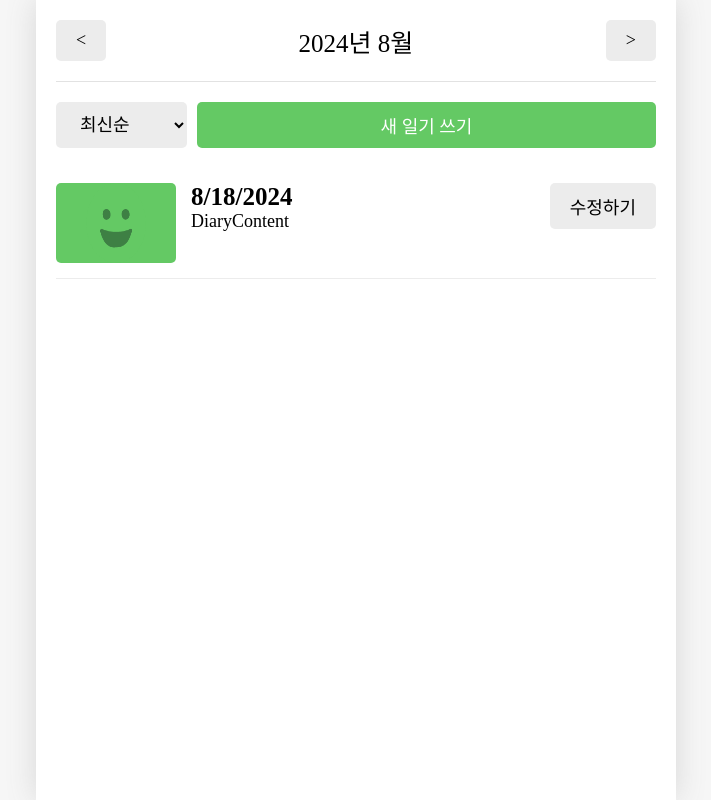
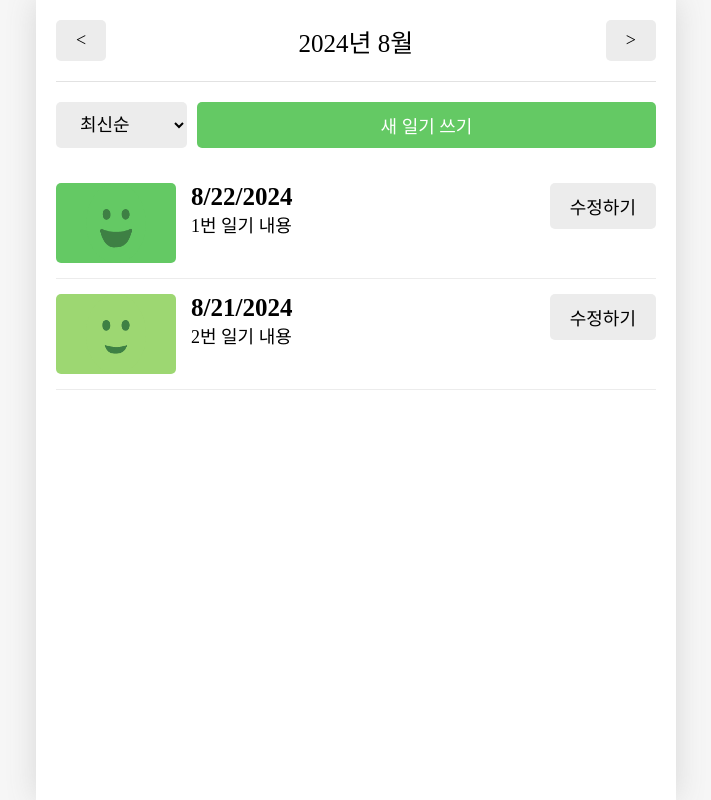
Before and after one commit to sik2Boii/emotion-diary-app, a React (Vite) app in the folder frontend/: page / in a window 1280 px wide. Shown: the whole page, without its empty margins (284-995 px from the left). Built offline with nearby package versions, Linux system fonts and the light colour scheme; a web font is replaced by a local one.

Commit message:
Home 페이지 기능 구현

```diff
--- a/frontend/src/App.jsx
+++ b/frontend/src/App.jsx
@@ -7,18 +7,25 @@ import Home from "./pages/Home";
 import New from "./pages/New";
 import Notfound from "./pages/Notfound";
 
+// 임시 데이터
 const mockData = [
   {
     id: 1,
-    created: new Date().getTime(),
+    createdDate: new Date("2024-08-22").getTime(),
     emotionId: 1,
     content: "1번 일기 내용",
   },
   {
     id: 2,
-    created: new Date().getTime(),
+    createdDate: new Date("2024-08-21").getTime(),
     emotionId: 2,
     content: "2번 일기 내용",
+  },
+  {
+    id: 3,
+    createdDate: new Date("2024-07-07").getTime(),
+    emotionId: 3,
+    content: "3번 일기 내용",
   },
 ];
 
@@ -35,8 +42,8 @@ function reducer(state, action) {
   }
 }
 
-const DiaryStateContext = createContext();
-const DiaryDispatchContext = createContext();
+export const DiaryStateContext = createContext();
+export const DiaryDispatchContext = createContext();
 
 function App() {
   const [data, dispatch] = useReducer(reducer, mockData);
--- a/frontend/src/components/DiaryItem.jsx
+++ b/frontend/src/components/DiaryItem.jsx
@@ -1,21 +1,27 @@
+import { useNavigate } from "react-router-dom";
 import { getEmotionImage } from "../util/get-emotion-image";
 import Button from "./Button";
 import "./DiaryItem.css";
 
-const DiaryItem = () => {
-  const emotionId = 1;
+const DiaryItem = ({ id, emotionId, createdDate, content }) => {
+  const nav = useNavigate();
 
   return (
     <div className="DiaryItem">
-      <div className={`img_section img_section_${emotionId}`}>
+      <div
+        onClick={() => nav(`/diary/${id}`)}
+        className={`img_section img_section_${emotionId}`}
+      >
         <img src={getEmotionImage(emotionId)} />
       </div>
       <div className="info_section">
-        <div className="created_date">{new Date().toLocaleDateString()}</div>
-        <div className="content">DiaryContent</div>
+        <div className="created_date">
+          {new Date(createdDate).toLocaleDateString()}
+        </div>
+        <div className="content">{content}</div>
       </div>
       <div className="button_section">
-        <Button text={"수정하기"} />
+        <Button onClick={() => nav(`/edit/${id}`)} text={"수정하기"} />
       </div>
     </div>
   );
--- a/frontend/src/components/DiaryList.jsx
+++ b/frontend/src/components/DiaryList.jsx
@@ -1,19 +1,48 @@
+import { useNavigate } from "react-router-dom";
 import Button from "./Button";
 import DiaryItem from "./DiaryItem";
 import "./DiaryList.css";
+import { useState } from "react";
 
-const DiaryList = () => {
+const DiaryList = ({ data }) => {
+  const nav = useNavigate();
+  const [sortType, setSortType] = useState("latest");
+
+  // 정렬 타입이 변경될 때 호출되는 함수
+  const onChangeSortType = (e) => {
+    setSortType(e.target.value);
+  };
+
+  // 정렬된 데이터를 반환하는 함수
+  const getSortedDate = () => {
+    return data.toSorted((a, b) => {
+      if (sortType === "oldest") {
+        return Number(a.createdDate) - Number(b.createdDate);
+      } else {
+        return Number(b.createdDate) - Number(a.createdDate);
+      }
+    });
+  };
+
+  const sortedData = getSortedDate();
+
   return (
     <div className="DiaryList">
       <div className="menu_bar">
-        <select>
+        <select onChange={onChangeSortType}>
           <option value={"latest"}>최신순</option>
           <option value={"oldest"}>오래된 순</option>
         </select>
-        <Button text={"새 일기 쓰기"} type={"POSITIVE"} />
+        <Button
+          onClick={() => nav("/new")}
+          text={"새 일기 쓰기"}
+          type={"POSITIVE"}
+        />
       </div>
       <div className="list_weapper">
-        <DiaryItem />
+        {sortedData.map((item) => (
+          <DiaryItem key={item.id} {...item} />
+        ))}
       </div>
     </div>
   );
--- a/frontend/src/pages/Home.jsx
+++ b/frontend/src/pages/Home.jsx
@@ -1,16 +1,59 @@
+import { useContext, useState } from "react";
+import { DiaryStateContext } from "../App";
 import Button from "../components/Button";
 import DiaryList from "../components/DiaryList";
 import Header from "../components/Header";
 
+// 특정 달의 데이터를 필터링하여 반환하는 함수
+const getMonthlyData = (pivotDate, data) => {
+  // 해당 달의 시작일
+  const beginTime = new Date(
+    pivotDate.getFullYear(),
+    pivotDate.getMonth(),
+    1,
+    0,
+    0,
+    0
+  ).getTime();
+
+  // 해당 달의 마지막일
+  const endTime = new Date(
+    pivotDate.getFullYear(),
+    pivotDate.getMonth() + 1,
+    0,
+    23,
+    59,
+    59
+  ).getTime();
+
+  return data.filter(
+    (item) => beginTime <= item.createdDate && item.createdDate <= endTime
+  );
+};
+
 const Home = () => {
+  const [pivotDate, setPivotDate] = useState(new Date());
+  const data = useContext(DiaryStateContext);
+  const monthlyData = getMonthlyData(pivotDate, data);
+
+  // 이전 달로 이동
+  const onDecreaseMonth = () => {
+    setPivotDate(new Date(pivotDate.getFullYear(), pivotDate.getMonth() - 1));
+  };
+
+  // 다음 달로 이동
+  const onIncreaseMonth = () => {
+    setPivotDate(new Date(pivotDate.getFullYear(), pivotDate.getMonth() + 1));
+  };
+
   return (
     <div>
       <Header
-        title={"2024년 8월"}
-        leftChild={<Button text={"<"} />}
-        rightChild={<Button text={">"} />}
+        title={`${pivotDate.getFullYear()}년 ${pivotDate.getMonth() + 1}월`}
+        leftChild={<Button onClick={onDecreaseMonth} text={"<"} />}
+        rightChild={<Button onClick={onIncreaseMonth} text={">"} />}
       />
-      <DiaryList />
+      <DiaryList data={monthlyData} />
     </div>
   );
 };
```
